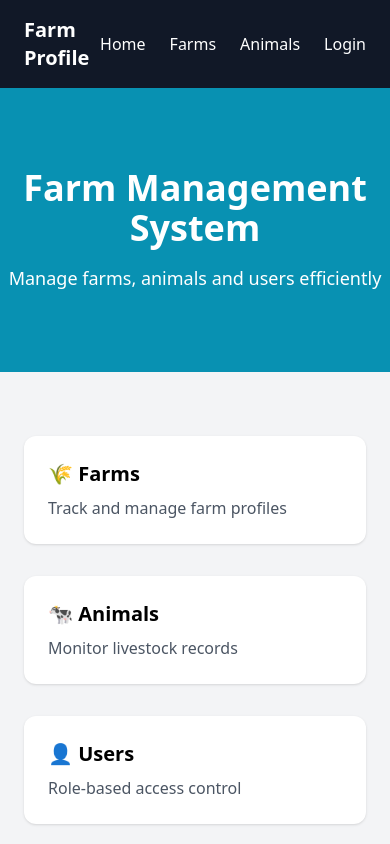
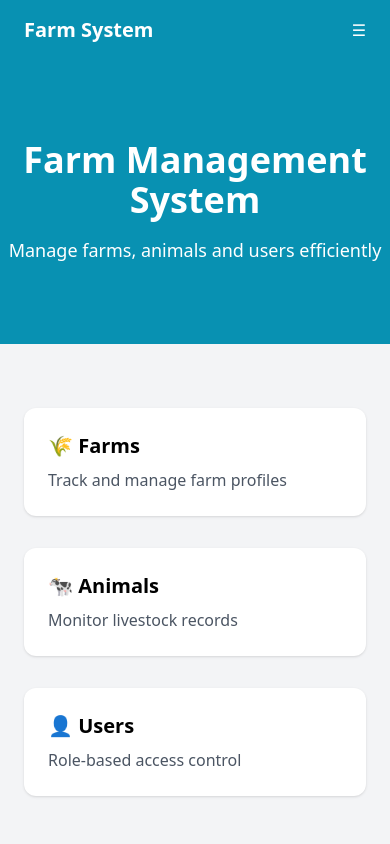
Before and after one commit to dany977/final_aau_frontends, a React (Vite) app: page / in a window 390 px wide. Shown: the top 844 px of the page. Built offline with nearby package versions, Linux system fonts and the light colour scheme.

Commit message:
Fix React

```diff
--- a/src/components/Navbar.jsx
+++ b/src/components/Navbar.jsx
@@ -1,19 +1,40 @@
-import React from "react";
+import { useState } from "react";
 import { Link } from "react-router-dom";
 
 export default function Navbar() {
+  const [open, setOpen] = useState(false);
+
   return (
-    <header className="bg-gray-900 text-white shadow-md">
+    <nav className="bg-cyan-600 text-white">
       <div className="max-w-7xl mx-auto px-6 py-4 flex justify-between items-center">
-        <h1 className="text-xl font-bold">Farm Profile</h1>
+        <h1 className="font-bold text-xl">Farm System</h1>
 
-        <nav className="space-x-6">
-          <Link to="/" className="hover:text-cyan-400">Home</Link>
-          <Link to="/farms" className="hover:text-cyan-400">Farms</Link>
-          <Link to="/animals" className="hover:text-cyan-400">Animals</Link>
-          <Link to="/login" className="hover:text-cyan-400">Login</Link>
-        </nav>
+        {/* Desktop */}
+        <div className="hidden md:flex gap-6">
+          <Link to="/">Home</Link>
+          <Link to="/farms">Farms</Link>
+          <Link to="/animals">Animals</Link>
+          <Link to="/login">Login</Link>
+        </div>
+
+        {/* Mobile button */}
+        <button
+          className="md:hidden"
+          onClick={() => setOpen(!open)}
+        >
+          ☰
+        </button>
       </div>
-    </header>
+
+      {/* Mobile menu */}
+      {open && (
+        <div className="md:hidden bg-cyan-700 px-6 py-4 space-y-3">
+          <Link to="/" onClick={() => setOpen(false)}>Home</Link>
+          <Link to="/farms" onClick={() => setOpen(false)}>Farms</Link>
+          <Link to="/animals" onClick={() => setOpen(false)}>Animals</Link>
+          <Link to="/login" onClick={() => setOpen(false)}>Login</Link>
+        </div>
+      )}
+    </nav>
   );
 }
```
